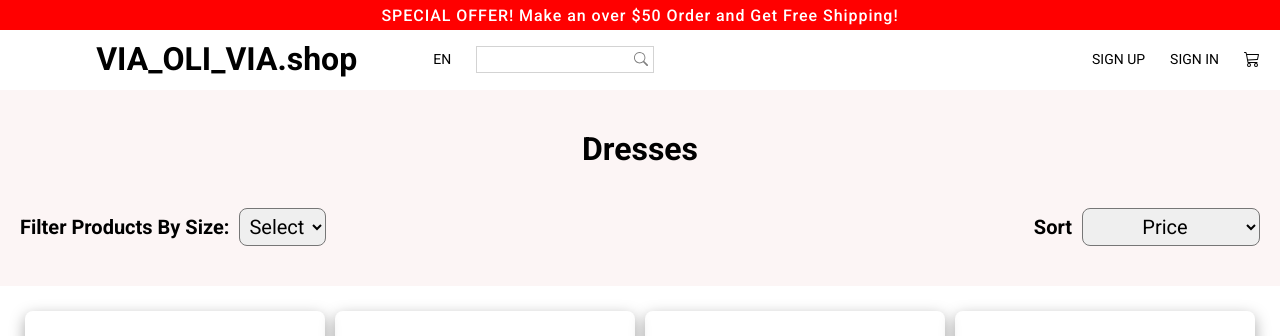
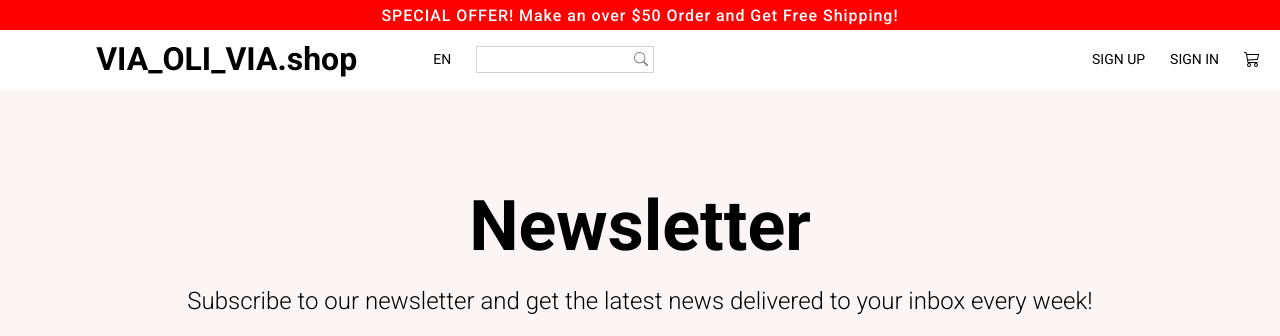
Before and after one commit to VladimirVolvakov/online-shopping-mern-app, a React (Create React App) app: page / in a window 1280 px wide. Shown: the top 336 px of the page. Built offline with nearby package versions, Linux system fonts and the light colour scheme.

Commit message:
feat: add ProductItemPage (page), import Navbar, Offer, Newsletter & Footer components to ProductItemPage

```diff
--- a/src/App.js
+++ b/src/App.js
@@ -2,12 +2,14 @@ import React from "react";
 // Pages:
 import Home from "./pages/Home";
 import ProductCatalog from "./pages/ProductCatalog";
+import ProductItemPage from "./pages/ProductItemPage";
 
 function App() {
   return (
     <div>
       {/* <Home /> */}
-      <ProductCatalog />
+      {/* <ProductCatalog /> */}
+      <ProductItemPage />
     </div>
   );
 }
--- /dev/null
+++ b/src/pages/ProductItemPage.jsx
@@ -0,0 +1,18 @@
+// Components:
+import Footer from "../components/Footer";
+import Navbar from "../components/Navbar";
+import Newsletter from "../components/Newsletter";
+import Offer from "../components/Offer";
+
+const ProductItemPage = () => {
+  return (
+    <div>
+      <Offer />
+      <Navbar />
+      <Newsletter />
+      <Footer />
+    </div>
+  );
+};
+
+export default ProductItemPage;
```
